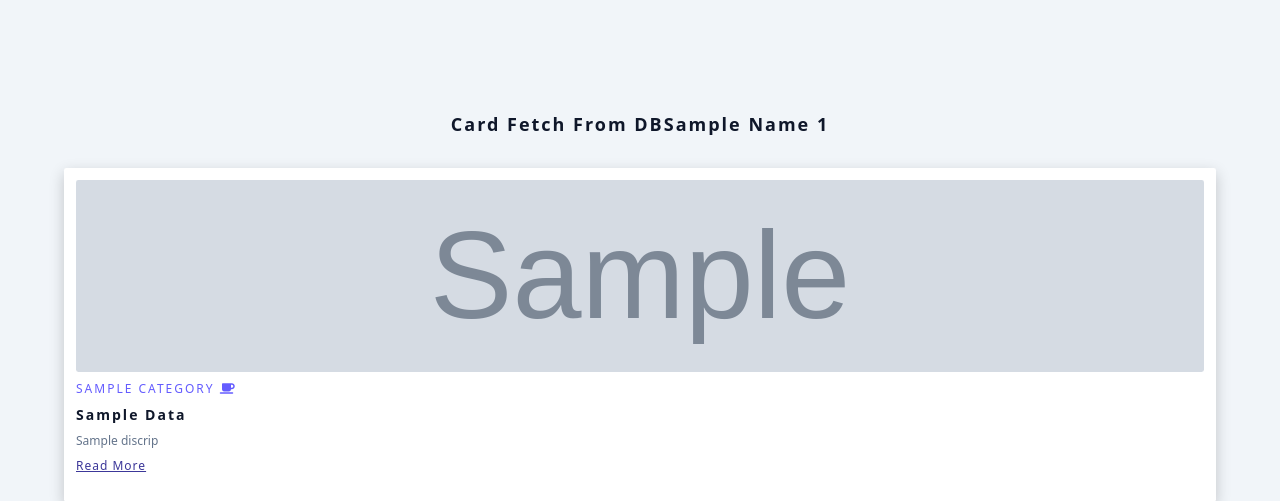
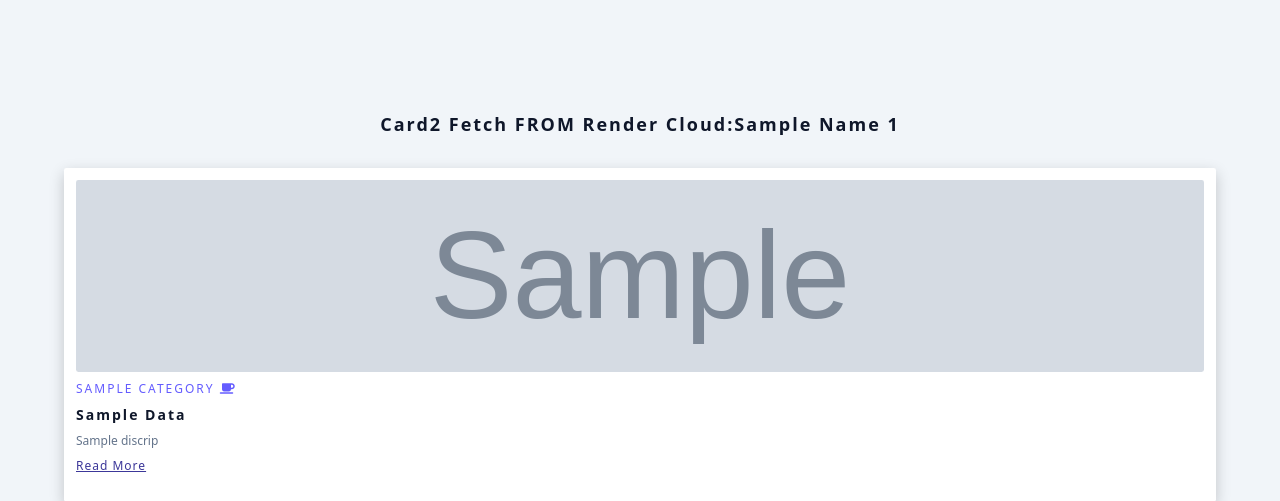
Before and after one commit to legandcorepower/1112-server-card-demo-xx, a Node project: template views/card2_71/index.ejs in a window 1280 px wide. Shown: the top 501 px of the page. Run offline with Node 20 templates, Linux system fonts and the light colour scheme; the template is opened without the code that fills it: most values are stand-ins (such as "Sample title", 1, 10 or a date in 2020); grey boxes marked "Sample" are stand-in pictures.

Commit message:
modify 'Card2 Fetch FROM Render Cloud'

```diff
--- a/views/card2_71/index.ejs
+++ b/views/card2_71/index.ejs
@@ -17,7 +17,7 @@
   <body>
     <section class="blogs">
       <div class="section-title">
-        <h2>Card fetch from DB<%= name %> <%= id %></h2>
+        <h2>Card2 Fetch FROM Render Cloud:<%= name %> <%= id %></h2>
       </div>
       <div class="blogs-center2">
         <% for (let i=0; i<data.length; i++) { %>
```
